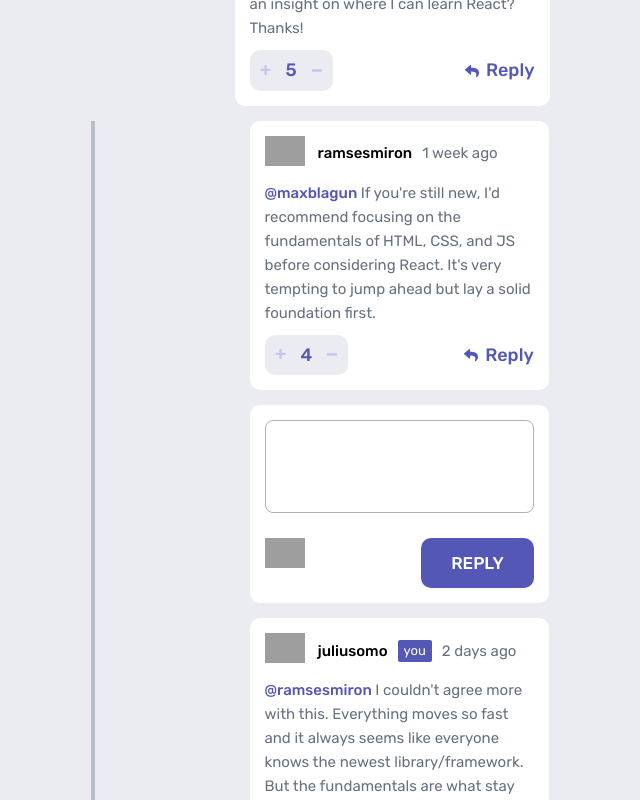
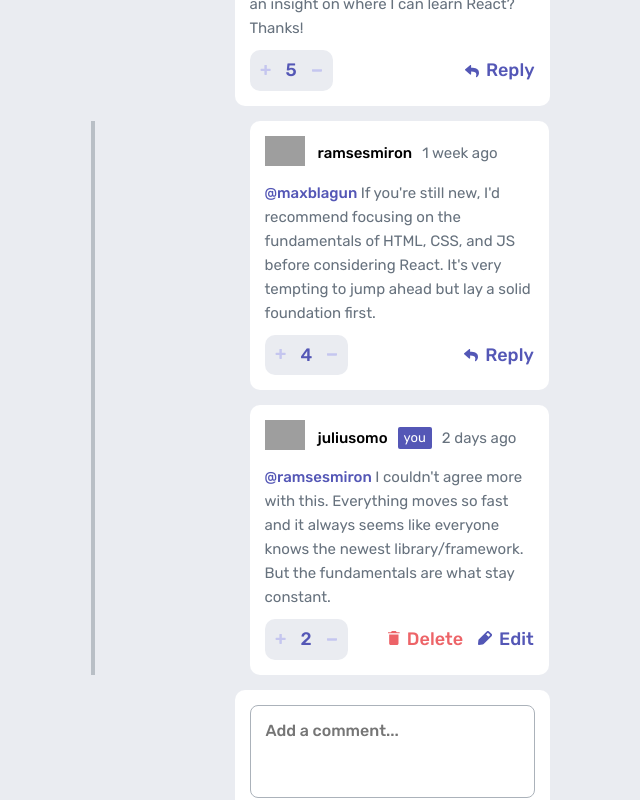
Before and after one commit to OGEmanuel/react-interactive-comments-section, a React (Create React App) app: page / in a window 1280 px wide. Shown: the part 460-1260 px from the top of the page, without its empty margins (248-888 px from the left). Built offline with nearby package versions, Linux system fonts and the light colour scheme; grey boxes are pictures that could not be loaded.

Commit message:
Form toggle fixed

```diff
--- a/src/App.js
+++ b/src/App.js
@@ -1,5 +1,5 @@
-import AddComments from './Components/Comments/AddComments';
 import AllComments from './Components/Comments/AllComments';
+import InputForm from './Components/InputForm/InputForm';
 
 const DATA = {
   currentUser: {
@@ -79,7 +79,7 @@ function App() {
   return (
     <div>
       <AllComments comments={DATA.comments} curUser={DATA.currentUser} />
-      <AddComments
+      <InputForm
         curUser={DATA.currentUser}
         placeholder="Add a comment..."
         button="SEND"
--- a/src/Components/Comments/Comments.js
+++ b/src/Components/Comments/Comments.js
@@ -5,18 +5,23 @@ import UserContent from './UserContent';
 import CommentsBase from './CommentsBase';
 import AllReplies from '../Replies/AllReplies';
 import './Comments.css';
-import AddComments from './AddComments';
+import InputForm from '../InputForm/InputForm';
 
 const Comments = props => {
-  const [isReplying, setIsReplying] = useState(false);
-  const handleReplyClick = () => {
-    setIsReplying(!isReplying);
+  const [isReplying, setIsReplying] = useState(null);
+  const handleReplyClick = id => {
+    if (isReplying === id) {
+      return setIsReplying(null);
+    }
+
+    setIsReplying(id);
   };
+
   return (
     <div>
       {props.comments.map(comments => (
         <div key={comments.id}>
-          <Card className="comments">
+          <Card className="comments" id={comments.id}>
             <UserProfile
               profilePicture={comments.user.image.png}
               username={comments.user.username}
@@ -25,20 +30,21 @@ const Comments = props => {
             />
             <UserContent content={comments.content} />
             <CommentsBase
+              id={comments.id}
               onReplyClick={handleReplyClick}
               username={comments.user.username}
               score={comments.score}
               curUser={props.curUser}
             />
           </Card>
-          {isReplying && (
-            <AddComments
-              curUser={props.curUser}
-              placeholder=""
-              button="REPLY"
-              class="add-comments"
-            />
-          )}
+
+          <InputForm
+            curUser={props.curUser}
+            placeholder=""
+            button="REPLY"
+            class={isReplying === comments.id ? 'add-reply show' : 'add-reply'}
+          />
+
           {comments.replies.length > 0 && (
             <div className="before">
               {comments.replies.map(replies => (
@@ -46,6 +52,8 @@ const Comments = props => {
                   key={replies.id}
                   replies={replies}
                   curUser={props.curUser}
+                  onReplyClick={handleReplyClick}
+                  isReplying={isReplying}
                 />
               ))}
             </div>
--- a/src/Components/Comments/CommentsBase.js
+++ b/src/Components/Comments/CommentsBase.js
@@ -7,11 +7,11 @@ import del from './icons/icon-delete.svg';
 import edit from './icons/icon-edit.svg';
 
 const CommentsBase = props => {
-  const handleClick = e => {
-    props.onReplyClick(e.target);
+  const handleClick = id => {
+    props.onReplyClick(props.id);
   };
   return (
-    <div className="base">
+    <div className="base" key={props.id}>
       <ScoreCard>
         <div className="plus-icon">
           <img src={plus} alt="" />
@@ -22,11 +22,16 @@ const CommentsBase = props => {
         </div>
       </ScoreCard>
       {props.username !== props.curUser.username && (
-        <div onClick={handleClick} className="reply-box">
-          <div className="reply-icon">
-            <img src={reply} alt="" />
+        <div
+          key={props.id}
+          onClick={() => handleClick(props.id)}
+          id={props.id}
+          className="reply-box"
+        >
+          <div id={props.id} className="reply-icon">
+            <img id={props.id} src={reply} alt="" />
           </div>
-          <p>Reply</p>
+          <p id={props.id}>Reply</p>
         </div>
       )}
       {props.username === props.curUser.username && (
--- a/src/Components/Comments/AddComments.css
+++ b/src/Components/InputForm/InputForm.css
@@ -1,3 +1,13 @@
+.add-reply,
+.add-replies {
+  display: none;
+}
+
+.add-reply.show,
+.add-replies.show {
+  display: block;
+}
+
 textarea {
   width: 100%;
   padding: 1.5rem 1rem 0rem 1.5rem;
--- a/src/Components/Comments/AddComments.js
+++ b/src/Components/InputForm/InputForm.js
@@ -1,9 +1,9 @@
 import Card from '../UI/Card';
-import './AddComments.css';
+import './InputForm.css';
 
-const AddComments = props => {
+const InputForm = props => {
   return (
-    <Card className={props.class}>
+    <Card className={props.class} id={props.id}>
       <form>
         <textarea placeholder={props.placeholder} cols="30" rows="4"></textarea>
         <div className="base">
@@ -17,4 +17,4 @@ const AddComments = props => {
   );
 };
 
-export default AddComments;
+export default InputForm;
--- a/src/Components/Replies/AllReplies.js
+++ b/src/Components/Replies/AllReplies.js
@@ -3,7 +3,13 @@ import RepliesCard from '../UI/RepliesCard';
 const AllReplies = props => {
   return (
     <RepliesCard>
-      <Replies replies={props.replies} curUser={props.curUser} />
+      <Replies
+        ID={props.ID}
+        replies={props.replies}
+        curUser={props.curUser}
+        onReplyClick={props.onReplyClick}
+        isReplying={props.isReplying}
+      />
     </RepliesCard>
   );
 };
--- a/src/Components/Replies/Replies.js
+++ b/src/Components/Replies/Replies.js
@@ -3,12 +3,12 @@ import UserProfile from '../Comments/UserProfile';
 import UserContent from '../Comments/UserContent';
 import CommentsBase from '../Comments/CommentsBase';
 import './Replies.css';
-import AddComments from '../Comments/AddComments';
+import InputForm from '../InputForm/InputForm';
 
 const Replies = props => {
   return (
     <div>
-      <Card className="replies">
+      <Card className="replies" id={props.replies.id}>
         <UserProfile
           profilePicture={props.replies.user.image.png}
           username={props.replies.user.username}
@@ -20,18 +20,23 @@ const Replies = props => {
           replyingTo={props.replies.replyingTo}
         />
         <CommentsBase
+          id={props.replies.id}
           username={props.replies.user.username}
           curUser={props.curUser}
           score={props.replies.score}
-          // onReplyClick={handleReplyClick}
+          onReplyClick={props.onReplyClick}
         />
       </Card>
       {props.replies.user.username !== props.curUser.username && (
-        <AddComments
+        <InputForm
           curUser={props.curUser}
           placeholder=""
           button="REPLY"
-          class="add-replies"
+          class={
+            props.isReplying === props.replies.id
+              ? 'add-replies show'
+              : 'add-replies'
+          }
         />
       )}
     </div>
--- a/src/index.css
+++ b/src/index.css
@@ -14,6 +14,7 @@
 html {
   box-sizing: border-box;
   font-size: 62.5%;
+  /* overflow: hidden; */
 }
 
 body {
```
